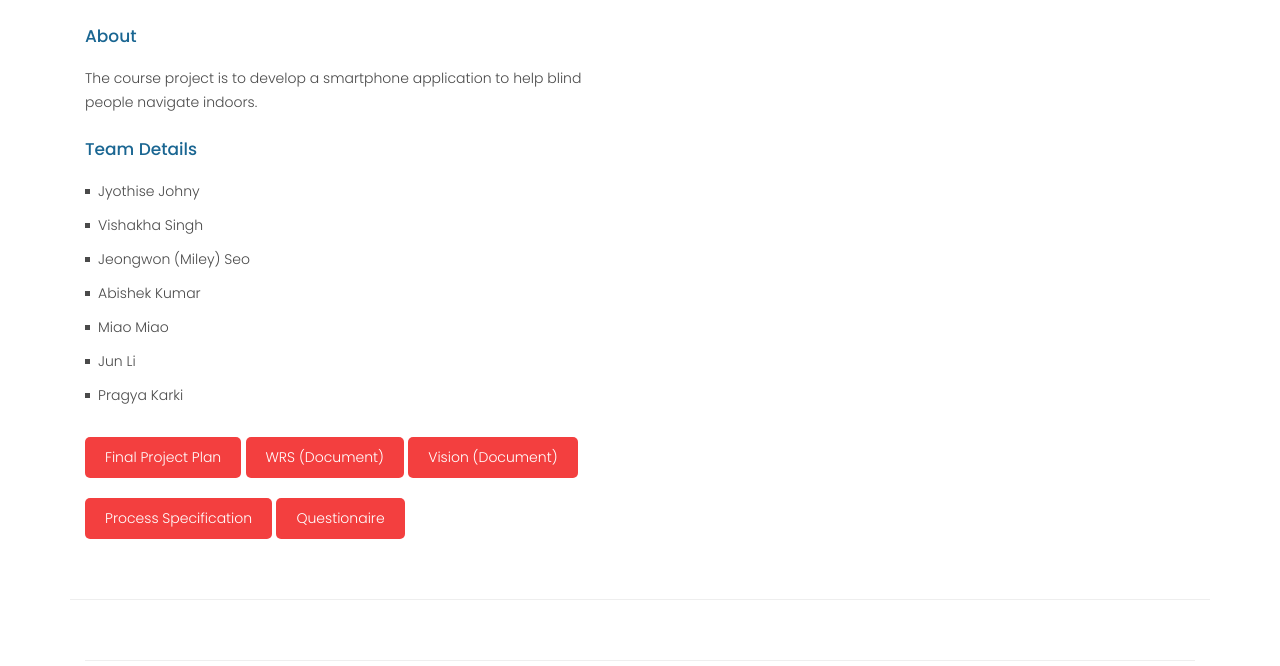
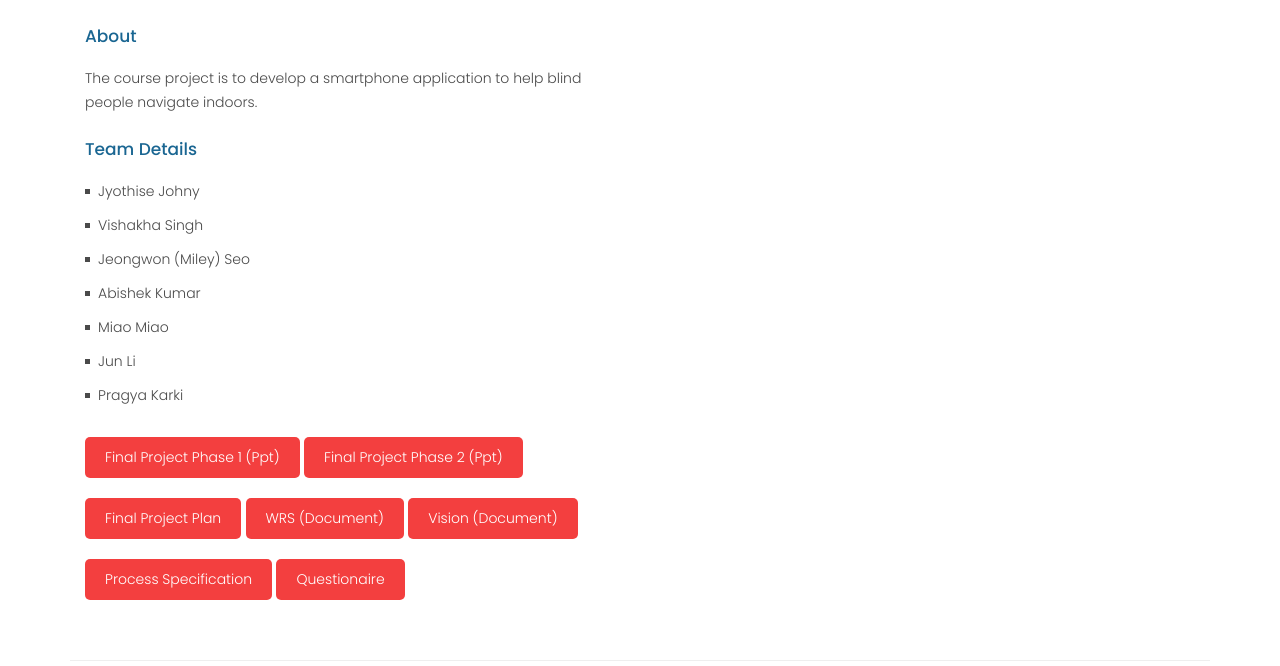
Before and after one commit to kumarabd/SE6361-project, a plain HTML site: page index.html in a window 1280 px wide. Shown: the part 134-800 px from the top of the page. Drawn offline with Linux system fonts and the light colour scheme.

Commit message:
updates for project 2
Signed-off-by: kumarabd <abishekkumar92@gmail.com>

```diff
--- a/index.html
+++ b/index.html
@@ -100,10 +100,11 @@
                             <li><a href="#">Pragya Karki</a></li>
                         </ul>
                     </div>
-                    <!--<a href="./assets/deliverables.pdf" class="filled-button">Preliminary Project Plan</a>
-                    <a href="./assets/interim.pdf" class="filled-button">Final Project 1 (Document)</a>
-                    <a href="./assets/interim-ppt.pdf" class="filled-button">Final Project 1 (Presentation)</a>
-                    <a href="./assets/questionaire.pdf" class="filled-button">Questionaire</a>-->
+                    <!--<a href="./assets/deliverables.pdf" class="filled-button">Preliminary Project Plan</a>-->
+                    <!--<a href="./assets/interim-ppt.pdf" class="filled-button">Final Project 1 (Presentation)</a>-->
+                    <!--<a href="./assets/questionaire.pdf" class="filled-button">Questionaire</a>-->
+                    <a href="./assets/6.pdf" class="filled-button">Final Project Phase 1 (ppt)</a>
+                    <a href="./assets/7.pdf" class="filled-button">Final Project Phase 2 (ppt)</a>
                     <a href="./assets/1.pdf" class="filled-button">Final Project Plan</a>
                     <a href="./assets/4.pdf" class="filled-button">WRS (Document)</a>
                     <a href="./assets/3.pdf" class="filled-button">Vision (Document)</a>
```
Also changed, not shown: 5 other files.
